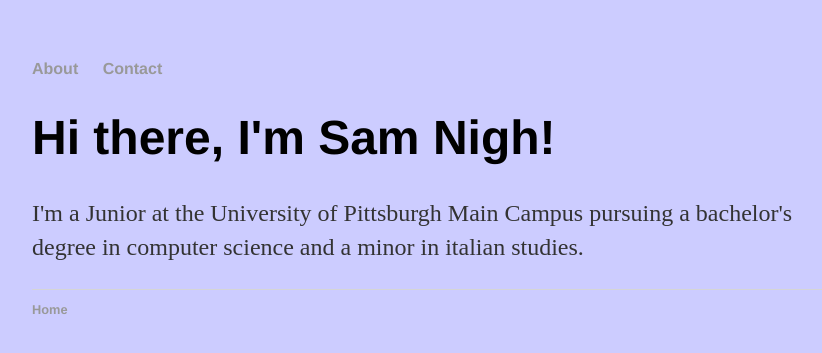
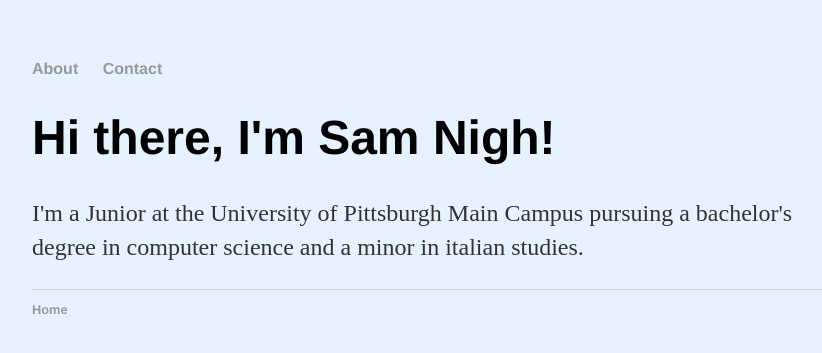
Before and after one commit to SPN11/SPN11.github.io, a Jekyll site: the page built from index.html, in a window 1280 px wide. Shown: the top 353 px of the page, without its empty margins (160-982 px from the left). Built offline with Jekyll 4.4.1, drawn with Linux system fonts in a browser that asks for light colours.

Commit message:
Update main.css

```diff
--- a/css/main.css
+++ b/css/main.css
@@ -1,7 +1,7 @@
 body {
     margin: 60px auto;
     width: 70%;
-    background-color: #ccccff;
+    background-color: #e6f2ff;
 }
 nav ul, footer ul {
     font-family:'Helvetica', 'Arial', 'Sans-Serif';
```
